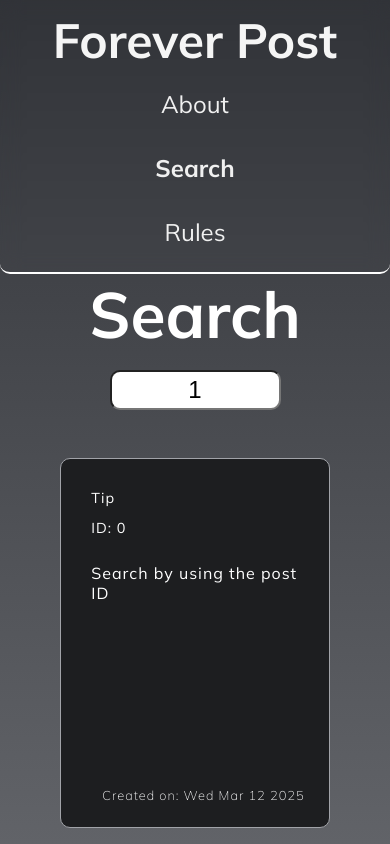
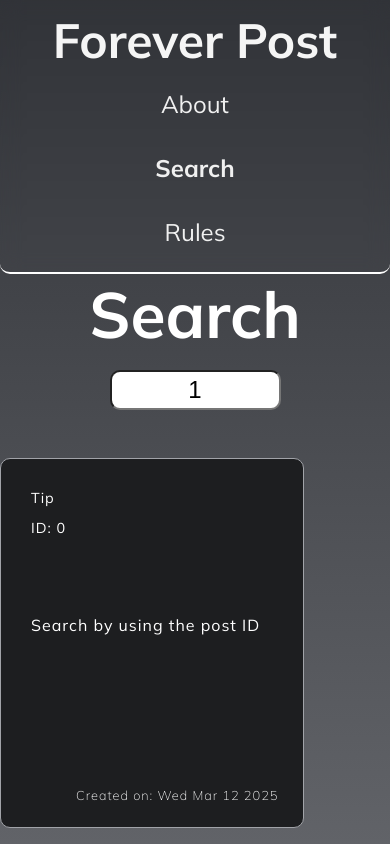
Before and after one commit to OtherLinux/ForeverPost, an Angular app: page /search in a window 390 px wide. Built offline with nearby package versions, Linux system fonts and the light colour scheme.

Commit message:
Fixed IOS look issues

```diff
--- a/src/app/Pages/posts/Components/post-creation/post-creation.component.css
+++ b/src/app/Pages/posts/Components/post-creation/post-creation.component.css
@@ -96,7 +96,7 @@
 @media (max-width: 1023px) {
   #PostCreationForm {
     margin-bottom: 3rem !important;
-    width: 75% !important;
+    width: 65vw !important;
     article {
       align-items: flex-start;
       justify-content: flex-start;
--- a/src/app/Pages/posts/Components/post/post.component.css
+++ b/src/app/Pages/posts/Components/post/post.component.css
@@ -2,7 +2,6 @@
   display: flex;
   align-items: center;
   justify-content: space-between;
-  justify-self: center;
   flex-direction: column;
   border: #a1a3a8 solid 1px;
 
@@ -94,8 +93,7 @@
 @media (max-width: 1023px) {
   .Post {
     margin: 0;
-    width: 75%;
-    align-self: center;
+    width: 65vw !important;
     article {
       align-items: center;
       justify-content: center;
--- a/src/app/Pages/posts/posts.component.css
+++ b/src/app/Pages/posts/posts.component.css
@@ -2,22 +2,25 @@
   justify-self: center;
   display: grid;
   grid-template-columns: 1fr 1fr;
-  justify-content: center;
+  justify-items: center;
+  align-items: center;
   gap: 1rem 4rem;
   width: 100vw;
 }
-
 
 
 @media (max-width: 1400px) {
   #Showcase {
     grid-template-columns: 1fr !important;
     gap: 1rem !important;
+    justify-items: center;
+    align-items: center;
   }
 }
 
 #Posts {
   display: flex;
-  justify-content: center;
+  justify-items: center;
+  align-items: center;
   flex-direction: column;
 }
--- a/src/app/Pages/search/search.component.css
+++ b/src/app/Pages/search/search.component.css
@@ -2,6 +2,7 @@
   display: flex;
   flex-direction: column;
   align-items: center;
+  width: 100%;
 
   form {
     display: flex;
@@ -24,4 +25,9 @@
       padding: 0.25rem 4rem 0.25rem 4rem;
     }
   }
+  div {
+    width: 100%;
+    display: grid;
+    grid-template-columns: 1fr;
+  }
 }
--- a/src/app/Pages/search/search.component.html
+++ b/src/app/Pages/search/search.component.html
@@ -1,8 +1,10 @@
 <div id="SearchHolder">
   <form [formGroup]="searchForm" (ngSubmit)="onSubmit()">
-    <label for="SearchID" >Search</label>
+    <label for="SearchID">Search</label>
     <input formControlName="searchId" id="SearchID">
   </form>
+  <div>
 
-  <app-post style="margin-top: 3rem; width: 75%" id="Result" [postData]="this.posts.found_post"></app-post>
+    <app-post style="margin-top: 3rem" id="Result" [postData]="this.posts.found_post"></app-post>
+  </div>
 </div>
```
